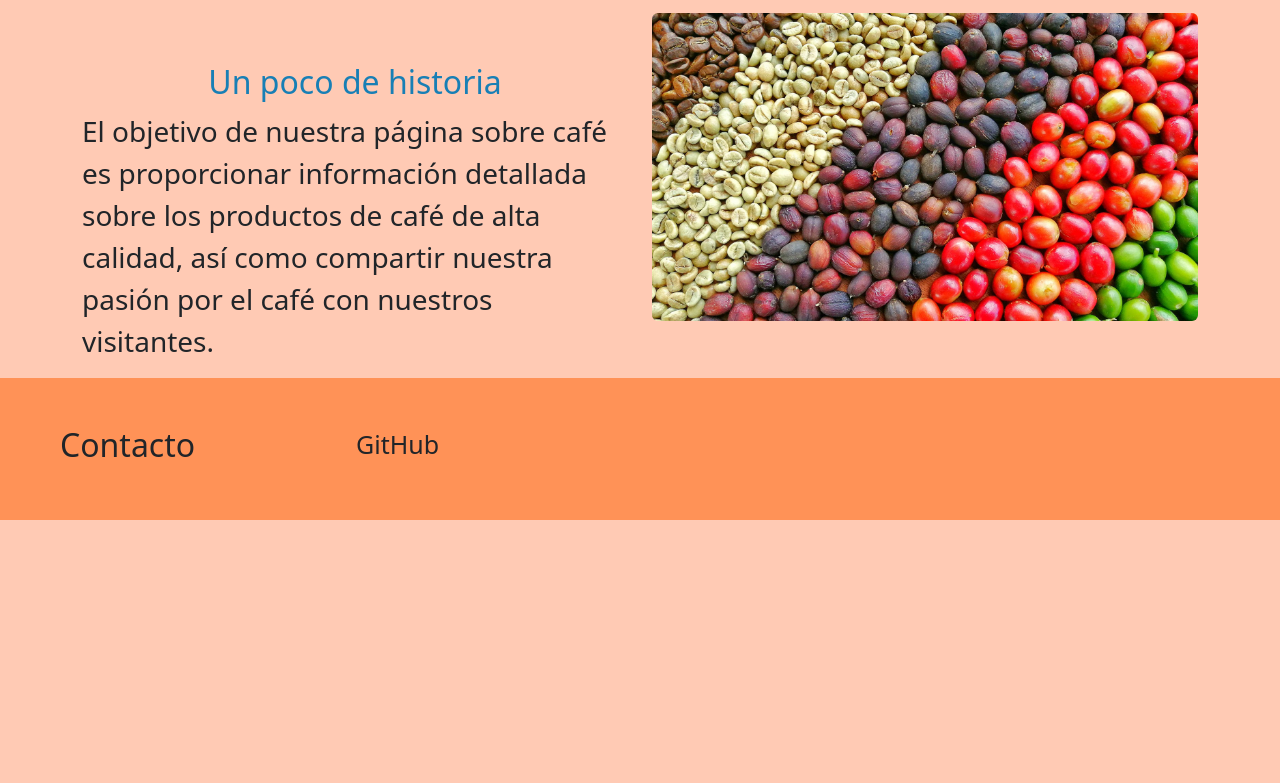
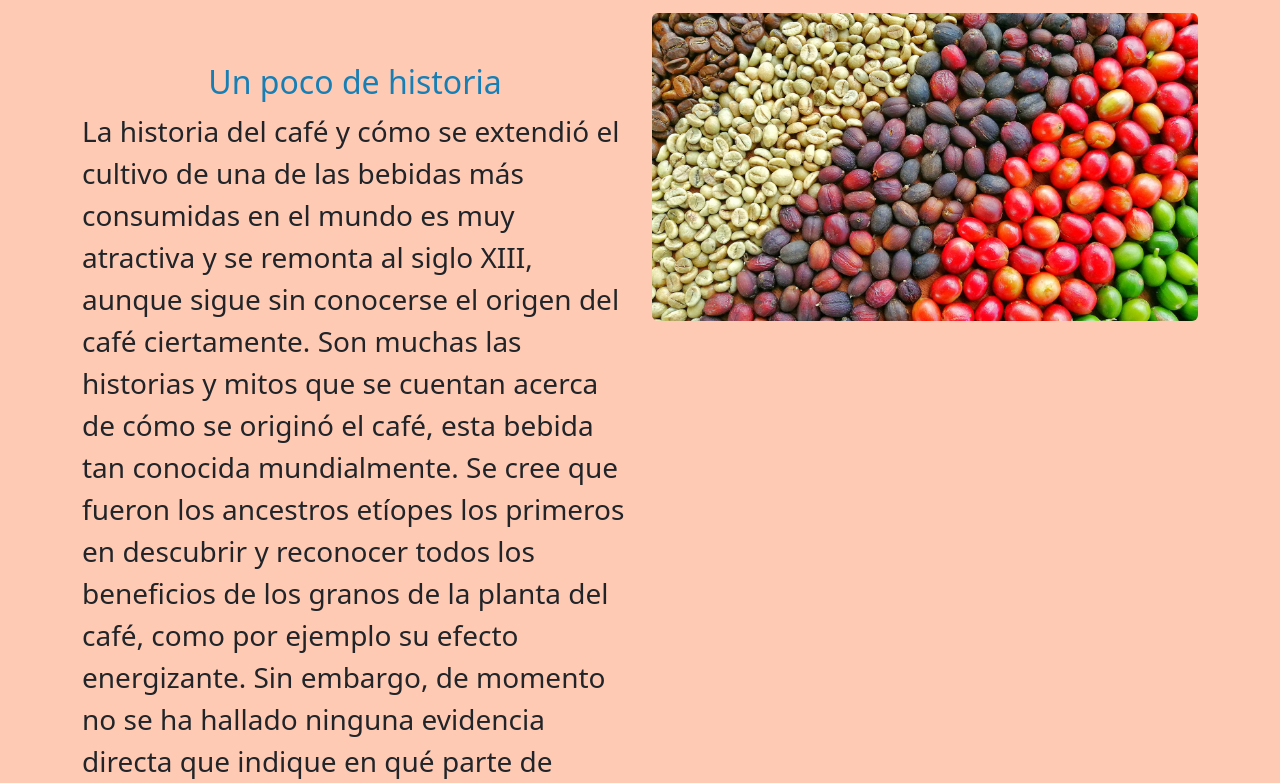
Before and after one commit to SebastianVidelaHoltz/pre-entrega3-Sebastian-Videla-Holtz, a plain HTML site: page index.html in a window 1280 px wide. Shown: the part 997-1780 px from the top of the page. Before the commit the page ends 1517 px from the top, so only its background shows below. Drawn offline with Linux system fonts and the light colour scheme.

Commit message:
agregue algo de historia

```diff
--- a/index.html
+++ b/index.html
@@ -65,7 +65,11 @@
     <div class="col-md-6 right">
       <h1 class="primary-color h2">Un poco de historia</h1>
       <p class="fs-3">
-        El objetivo de nuestra página sobre café es proporcionar información detallada sobre los productos de café de alta calidad, así como compartir nuestra pasión por el café con nuestros visitantes.
+        La historia del café y cómo se extendió el cultivo de una de las bebidas más consumidas en el mundo es muy atractiva y se remonta al siglo XIII, aunque sigue sin conocerse el origen del café ciertamente.
+
+Son muchas las historias y mitos que se cuentan acerca de cómo se originó el café, esta bebida tan conocida mundialmente. Se cree que fueron los ancestros etíopes los primeros en descubrir y reconocer todos los beneficios de los granos de la planta del café, como por ejemplo su efecto energizante.
+
+Sin embargo, de momento no se ha hallado ninguna evidencia directa que indique en qué parte de África se empezó a cultivar la planta.
       </p>
     </div>
     <!--left end-->
```
